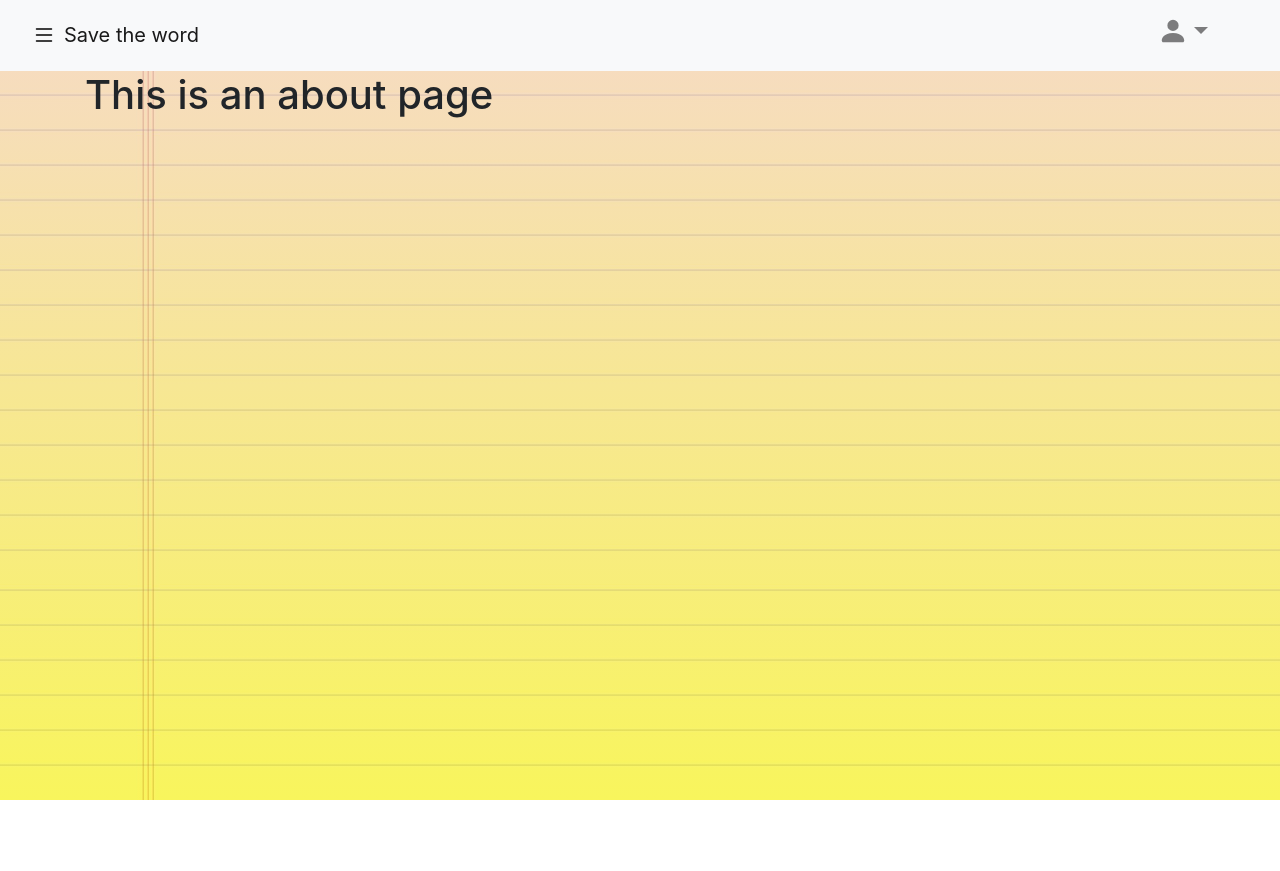
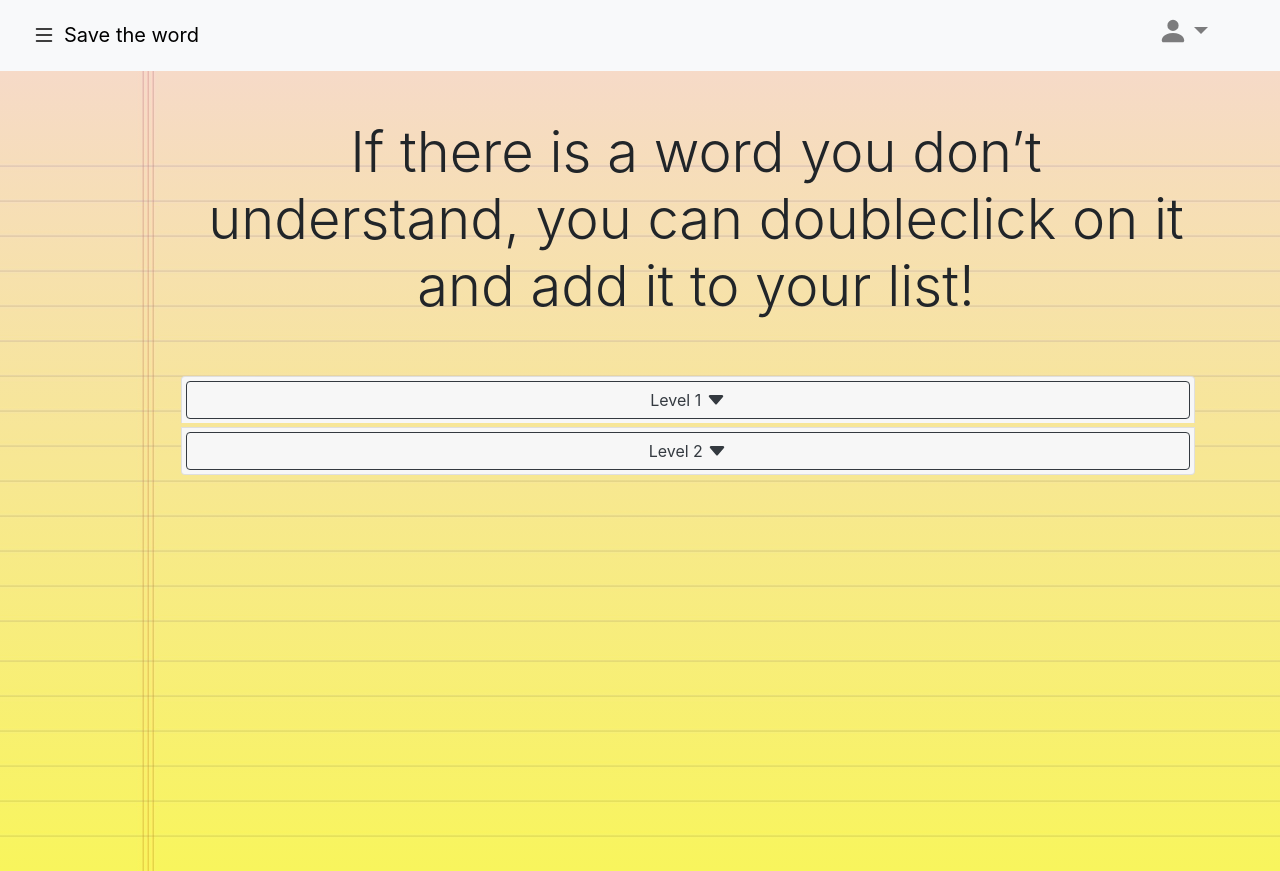
Before and after one commit to manuelsayago15/save-the-word, a Vue app: page /levels in a window 1280 px wide. Before the commit the page ends 800 px from the top, so only its background shows below. Built offline with nearby package versions, Linux system fonts and the light colour scheme.

Commit message:
detallitos

```diff
--- a/src/App.vue
+++ b/src/App.vue
@@ -1,31 +1,31 @@
 <template>
   <div id="app">
-    <transition name="vista">
+      <Navbar/>
+    <transition name="fade">
       <router-view></router-view>
     </transition>
   </div>
 </template>
+
 <script>
+import Navbar from './components/Navbar.vue'
 
 export default {
   name: "App",
-  methods: {
-
-  },
+  components:{
+    Navbar
+  }
 };
 </script>
 
 <style>
-.vista-enter-active {
-  transition: all 0.3s ease;
+
+.fade-enter-active, .fade-leave-active {
+  transition: opacity .5s;
 }
-.vista-leave-active {
-  transition: all 0.8s cubic-bezier(1, 0.5, 0.8, 1);
-}
-.vista-enter,
-.vista-leave-to {
-  transform: translateX(10px);
+.fade-enter, .fade-leave-to {
   opacity: 0;
 }
 
+
 </style>
--- a/src/components/Navbar.vue
+++ b/src/components/Navbar.vue
@@ -2,7 +2,8 @@
 <div>
   <b-navbar toggleable="lg" type="light" variant="light">
     <Sidebar/>
-    <b-navbar-brand href="#" class="ml-2">Save the word</b-navbar-brand>
+    <b-navbar-brand class="ml-2"><router-link class="title" to="/levels">Save the word</router-link>
+    </b-navbar-brand>
 
       <b-navbar-nav class="ml-auto">
         <b-nav-item-dropdown right class="mr-5 h4">
@@ -32,5 +33,8 @@ export default {
 
 
 <style scoped>
+.title{
+  color:black;
+}
 
 </style>
--- a/src/components/Sidebar.vue
+++ b/src/components/Sidebar.vue
@@ -1,7 +1,7 @@
 <template>
     <div>
     <a v-b-toggle.sidebar-backdrop>
-        <b-icon class="ml-3 mt-2 h4 d-flex justify-content-center" icon="list" aria-hidden="true"></b-icon>
+        <b-icon class="ml-3 mt-2 h4 d-flex justify-content-center pointer" icon="list" aria-hidden="true"></b-icon>
     </a>
     <b-sidebar id="sidebar-backdrop" title="Stories" :backdrop-variant="variant" backdrop shadow>
       <div class="px-3 py-2">
@@ -64,5 +64,8 @@ a{
 hr{
     margin: 0;
 }
+.pointer{
+    cursor: pointer;
+}
 
 </style>
--- a/src/views/Level1-1.vue
+++ b/src/views/Level1-1.vue
@@ -1,6 +1,5 @@
 <template>
 <div class="background">
-    <Navbar/>
     <!-- Primer cuento -->
     <div class="container">
             <h1 class="text-center display-2">Level 1</h1>
@@ -39,13 +38,11 @@
 
 <script>
 import Swal from 'sweetalert2'
-import Navbar from '../components/Navbar.vue'
 import HighlightTable from "@/components/HighlightTable";
 import { mapState, mapMutations, mapActions } from "vuex";
 export default {
     name: 'Level1-1',
     components: {
-        Navbar,
         HighlightTable,
     },
     data() {
@@ -81,6 +78,10 @@ export default {
         onShare(text) {
             console.log("share:", text);
             this.getWord(text);
+                Swal.fire({
+                icon: 'success',
+                title: 'Word added successfully',
+                })
 
         },
         onHighlight(text) {
--- a/src/views/Level1-2.vue
+++ b/src/views/Level1-2.vue
@@ -1,6 +1,5 @@
 <template>
 <div class="background">
-    <Navbar/>
     <div class="container">
          <h1 class="text-center display-2">Level 1</h1>
         <div v-if="!show">
@@ -38,13 +37,11 @@
 
 <script>
 import Swal from 'sweetalert2'
-import Navbar from '../components/Navbar.vue'
 import { mapMutations, mapActions } from "vuex";
 import HighlightTable from "@/components/HighlightTable";
 export default {
 name:'Level1-2',
     components: {
-        Navbar,
         HighlightTable,
     },
     data() {
@@ -79,6 +76,10 @@ name:'Level1-2',
         onShare(text) {
             console.log("share:", text);
             this.getWord(text);
+                Swal.fire({
+                icon: 'success',
+                title: 'Word added successfully',
+                })
         },
         onHighlight(text) {
             console.log("highlight:", text);
--- a/src/views/Level2-1.vue
+++ b/src/views/Level2-1.vue
@@ -1,6 +1,5 @@
 <template>
 <div class="background">
-    <Navbar/>
         <!-- Tercer cuento -->
     <div class="container">
             <h1 class="text-center display-2">Level 2</h1>
@@ -39,13 +38,11 @@
 
 <script>
 import Swal from 'sweetalert2'
-import Navbar from '../components/Navbar.vue'
 import { mapMutations, mapActions } from "vuex";
 import HighlightTable from "@/components/HighlightTable";
 export default {
     name: 'Level2-1',
     components: {
-        Navbar,
         HighlightTable,
     },
     data() {
@@ -80,6 +77,10 @@ export default {
         onShare(text) {
             console.log("share:", text);
             this.getWord(text);
+                Swal.fire({
+                icon: 'success',
+                title: 'Word added successfully',
+                })
         },
         onHighlight(text) {
             console.log("highlight:", text);
--- a/src/views/Level2-2.vue
+++ b/src/views/Level2-2.vue
@@ -1,6 +1,5 @@
 <template>
 <div class="background">
-    <Navbar/>
         <!-- Cuarto cuento -->
     <div class="container">
             <h1 class="text-center display-2">Level 2</h1>
@@ -39,13 +38,11 @@
 
 <script>
 import Swal from 'sweetalert2'
-import Navbar from '../components/Navbar.vue'
 import { mapMutations, mapActions } from "vuex";
 import HighlightTable from "@/components/HighlightTable";
 export default {
     name: 'Level2-2',
     components: {
-        Navbar,
         HighlightTable,
     },
     data() {
@@ -79,6 +76,10 @@ export default {
         onShare(text) {
             console.log("share:", text);
             this.getWord(text);
+                Swal.fire({
+                icon: 'success',
+                title: 'Word added successfully',
+                })
         },
         onHighlight(text) {
             console.log("highlight:", text);
--- a/src/views/Levels.vue
+++ b/src/views/Levels.vue
@@ -1,20 +1,51 @@
 <template>
   <div class="background">
-    <Navbar/>
-    <div class="container">
+    <div class="container ">
+      <h1 class="display-4 text-center py-5 margin">If there is a word you don’t understand, you can doubleclick on it and add it to your list!</h1>
 
-    <h1>This is an about page</h1>
+      <div class="accordion button" role="tablist">
+          <b-card no-body class="mb-1">
+          <b-card-header header-tag="header" class="p-1" role="tab">
+              <b-button block v-b-toggle.accordion-1 variant="outline-dark">Level 1
+                  <b-icon icon="caret-down-fill" aria-hidden="true"></b-icon>
+              </b-button>
+          </b-card-header>
+
+          <b-collapse id="accordion-1" accordion="my-accordion" role="tabpanel">
+              <b-card-body class="p-0">
+                  <b-button block variant="light"><router-link to= "/levels/1/1">The Tortoise and the Hare</router-link></b-button>
+              </b-card-body>
+                  <hr>
+              <b-card-body class="p-0">
+                  <b-button block variant="light"><router-link to= "/levels/1/2">The Boy Who Cried Wolf</router-link></b-button>
+              </b-card-body>
+          </b-collapse>
+          </b-card>
+
+          <b-card no-body class="mb-1">
+              <b-card-header header-tag="header" class="p-1" role="tab">
+                  <b-button block v-b-toggle.accordion-2 variant="outline-dark">Level 2
+                      <b-icon icon="caret-down-fill" aria-hidden="true"></b-icon>
+                  </b-button>
+              </b-card-header>
+              <b-collapse id="accordion-2" accordion="my-accordion2" role="tabpanel">
+                  <b-card-body class="p-0">
+                      <b-button block variant="light"><router-link to= "/levels/2/1">Foolish Imitation</router-link></b-button>
+                  </b-card-body>
+                      <hr>
+                  <b-card-body class="p-0">
+                      <b-button block variant="light"><router-link to= "/levels/2/2">Bad Temper</router-link></b-button>
+                  </b-card-body>
+              </b-collapse>
+          </b-card>
+      </div>
     </div>
 
   </div>
 </template>
 <script>
-import Navbar from '../components/Navbar'
 export default {
-  name: 'Home',
-  components:{
-    Navbar
-  }
+  name: 'Levels',
 }
 </script>
 
@@ -26,5 +57,14 @@ export default {
 	background-position: center;
   height: 100vh;
 }
+.margin{
+  margin-left: 2em;
+}
+.button{
+  margin-left: 6em;
+}
+a{
+    color: black;
+}
 
 </style>
--- a/src/views/MyList.vue
+++ b/src/views/MyList.vue
@@ -1,6 +1,5 @@
 <template>
     <div>
-        <Navbar/>
         <div class="container">
             <div class="row">
                 <div class="col-lg-8">
@@ -20,7 +19,6 @@
             <th scope="col">WORD</th>
             <th scope="col">DESCRIPTION</th>
             <th scope="col">EXAMPLE</th>
-            <th scope="col">TRANSLATION</th>
             <th scope="col">AUDIO</th>
             <th scope="col">ACTIONS</th>
             </tr>
@@ -30,7 +28,6 @@
             <th scope="row">{{word.wordData}}</th>
             <td>{{word.meaning}}</td>
             <td>{{word.example}}</td>
-            <td>@mdo</td>
             <td>
                 <b-icon icon="play-circle-fill" aria-hidden="true"></b-icon>
                 {{word.audio}}</td>
@@ -41,13 +38,9 @@
     </div>
 </template>
 <script>
-import Navbar from '@/components/Navbar';
 import { mapState, mapActions, mapMutations } from "vuex";
 export default {
     name: 'MyList',
-    components: {
-        Navbar
-    },
     data () {
         return {
             wordInput: ''
--- a/src/views/Profile.vue
+++ b/src/views/Profile.vue
@@ -1,6 +1,5 @@
 <template>
     <div>
-        <Navbar/>
         <div class="page-content page-container" id="page-content">
     <div class="padding">
         <div class="row container d-flex justify-content-center">
@@ -54,12 +53,8 @@
     </div>
 </template>
 <script>
-import Navbar from '@/components/Navbar';
 export default {
     name: 'Home',
-    components:{
-        Navbar
-    },
     data () {
         return {
 
```
